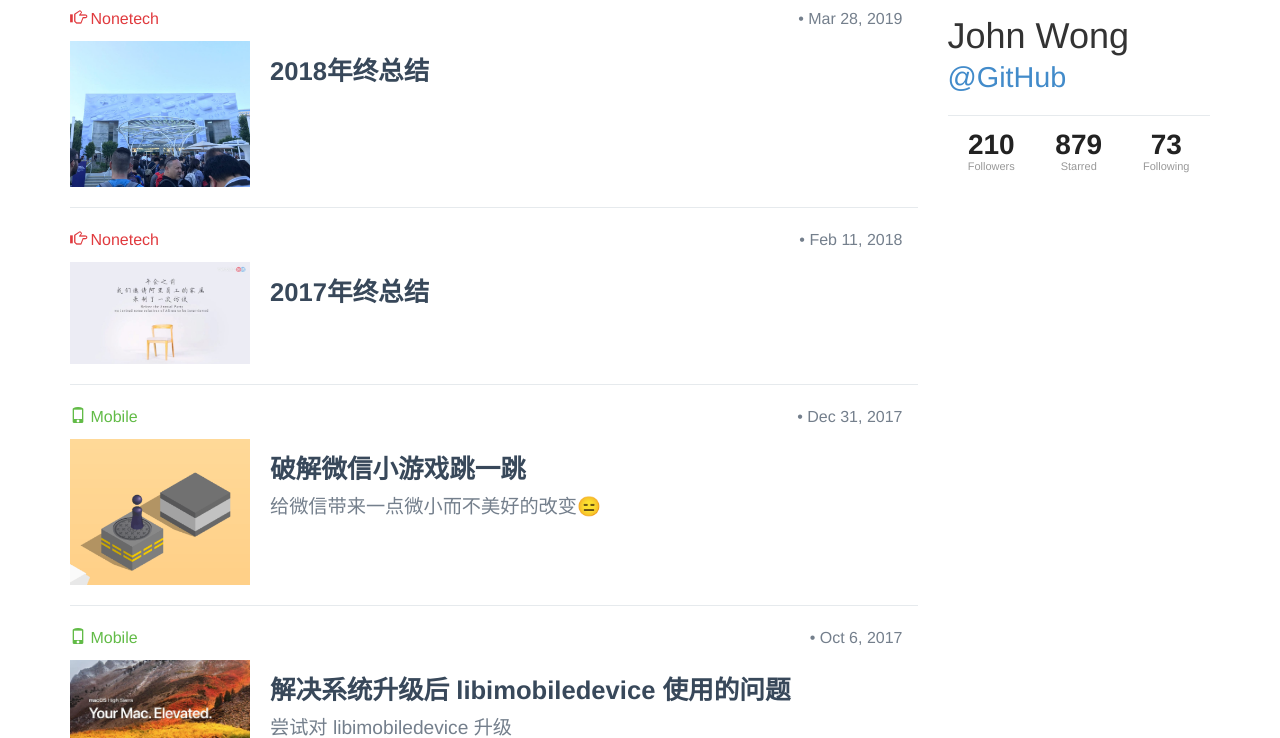
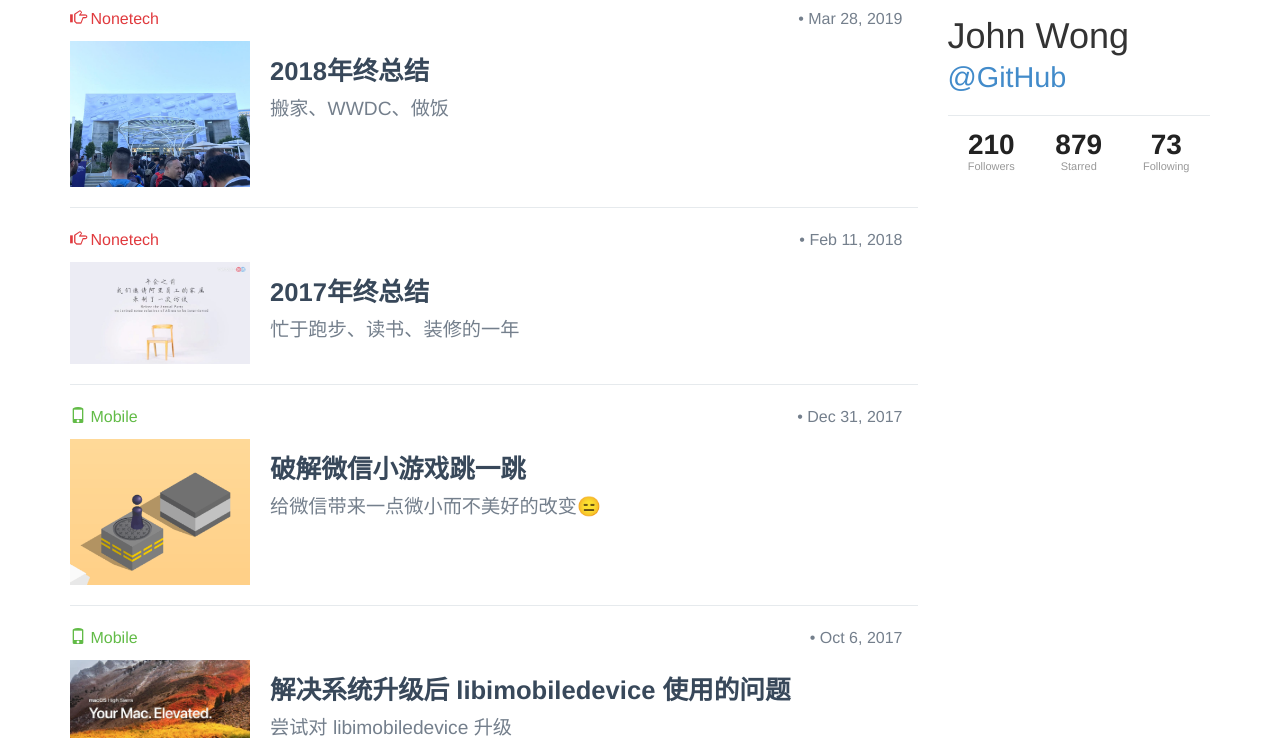
Before and after one commit to JohnWong/johnwong.github.io, a Jekyll site: the page built from index.html, in a window 1280 px wide and 900 px high, scrolled down 429 px, cut to the strip 162-900 px from the top of the window. Built offline with Jekyll 4.4.1, drawn with Linux system fonts in a browser that asks for light colours; the list of posts is cut into pages by our own code; comment, search, counter and statistics services are not loaded.

Commit message:
增加描述

```diff
--- a/_posts/2018-02-11-annual-review.md
+++ b/_posts/2018-02-11-annual-review.md
@@ -2,7 +2,7 @@
 layout: post
 title: "2017年终总结"
 category: nonetech
-description:
+description: 忙于跑步、读书、装修的一年
 thumb: /images/2018-02-11-annual-review.jpg
 ---
 
--- a/_posts/2019-03-28-annual-review.md
+++ b/_posts/2019-03-28-annual-review.md
@@ -2,7 +2,7 @@
 layout: post
 title: "2018年终总结"
 category: nonetech
-description:
+description: 搬家、WWDC、做饭
 thumb: /images/2019-03-28-annual-review.jpg
 ---
 
```
